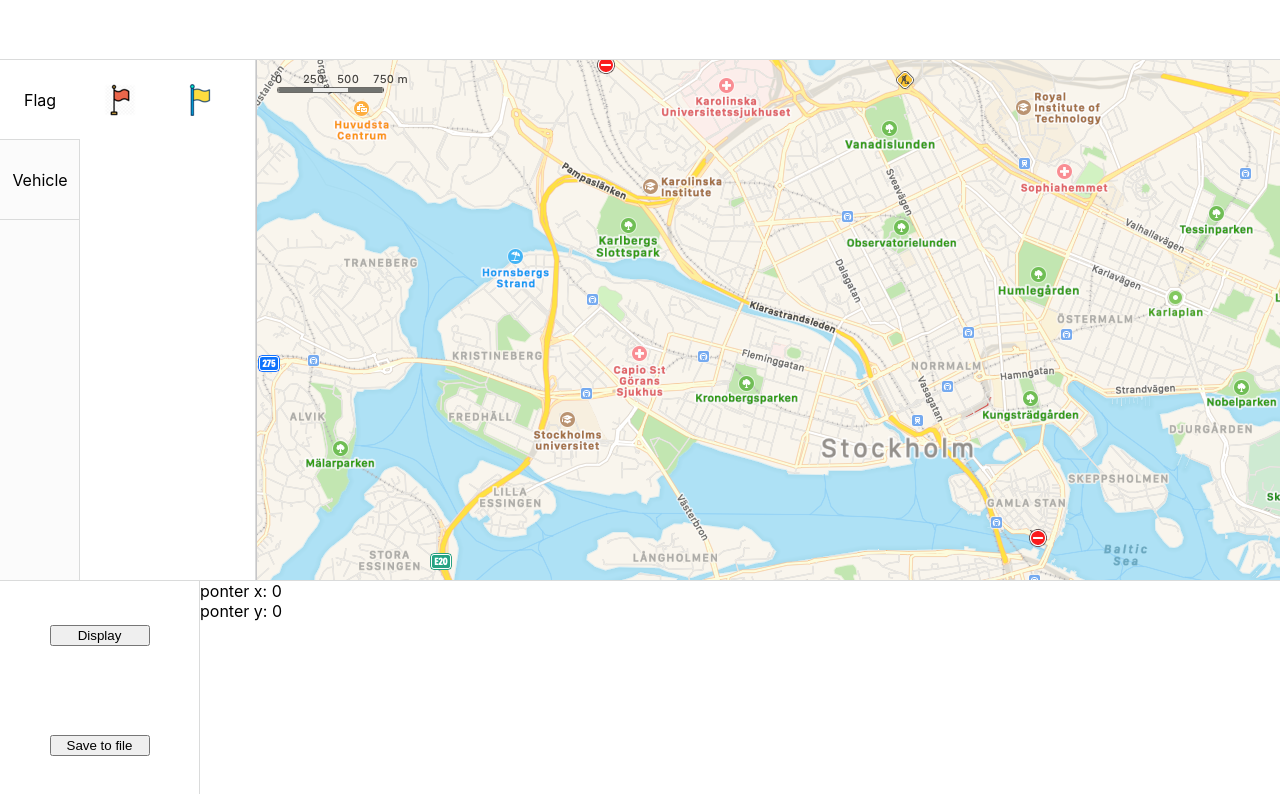
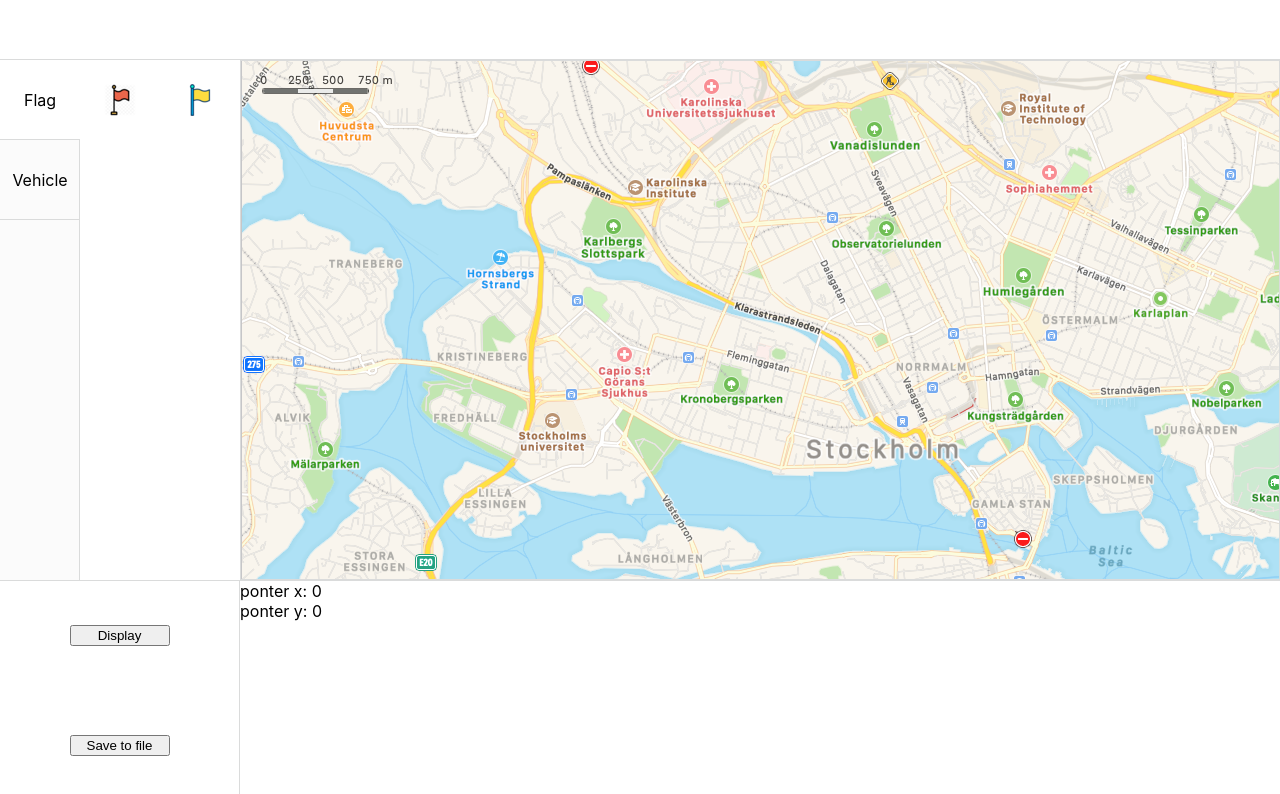
Before and after one commit to codermango/mapmaker, a React (Create React App) app: page / in a window 1280 px wide. Shown: the top 794 px of the page. Built offline with nearby package versions, Linux system fonts and the light colour scheme.

Commit message:
fix: css

```diff
--- a/src/components/output/output.module.css
+++ b/src/components/output/output.module.css
@@ -7,7 +7,7 @@
 
 .action {
   border-right: var(--primary-border-style);
-  width: 200px;
+  width: var(--tool-bar-width);
   height: 100%;
   display: flex;
   flex-direction: column;
--- a/src/components/tool-map/tool-map.module.css
+++ b/src/components/tool-map/tool-map.module.css
@@ -1,6 +1,7 @@
 .toolMap {
   width: 100%;
   overflow: scroll;
+  border: var(--primary-border-style);
 }
 
 .toolMap.draggingOver {
--- a/src/index.css
+++ b/src/index.css
@@ -17,13 +17,13 @@
 }
 
 :root {
-  --tool-bar-width: 320px;
+  --tool-bar-width: 240px;
   --tool-bar-category-width: 80px;
   --tool-bar-category-height: 80px;
   --tool-bar-selected-bg-color: #fff;
 
   --primary-border-style: 1px solid #dadbdb;
-  --highlight-border-style: 2px solid red;
+  --highlight-border-style: 1px solid red;
 
   --map-max-height: 842px;
   --map-height: calc(100vh - var(--output-height) - var(--tool-bar-category-height));
```
